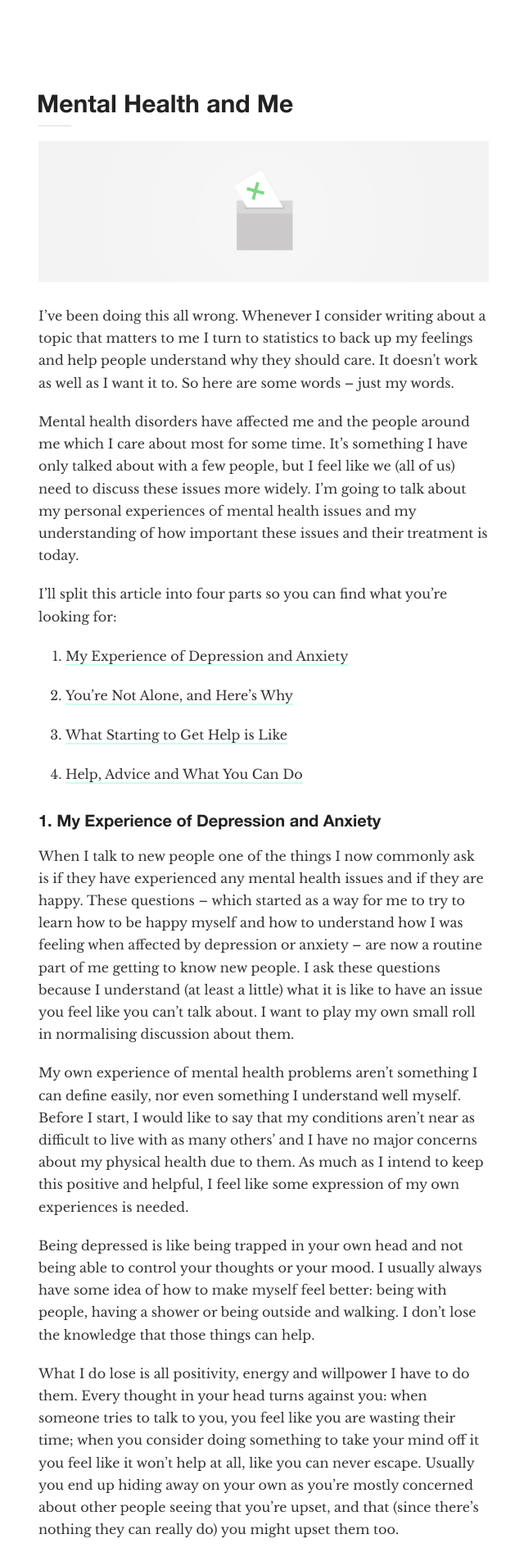
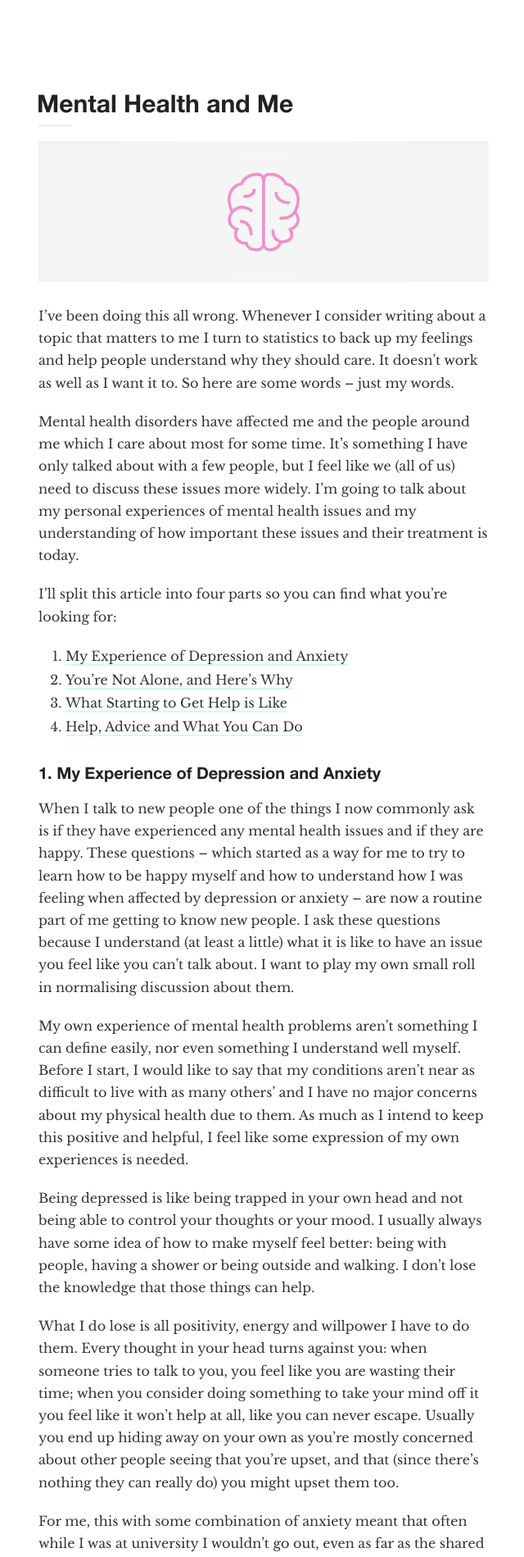
Before and after one commit to gmph/gmph.github.io, a Jekyll site: the page built from _posts/2015-08-09-mentalhealth.md, in a window 1280 px wide. Shown: the top 1899 px of the page at 82% size, without its empty margins (318-958 px from the left). Built offline with Jekyll 4.4.1, drawn with Linux system fonts in a browser that asks for light colours; nearby versions of some CDN libraries; comment, search, counter and statistics services are not loaded.

Commit message:
Mental Health image added

```diff
--- a/_posts/2015-08-09-mentalhealth.md
+++ b/_posts/2015-08-09-mentalhealth.md
@@ -8,7 +8,7 @@ format: markdown
 version: 0.2
 ---
 
-![Test Image]({{ site.url }}/res/posts/vote.png)
+![Mental Health and Me]({{ site.url }}/res/posts/brain.png)
 
 I've been doing this all wrong. Whenever I consider writing about a topic that matters to me I turn to statistics to back up my feelings and help people understand why they should care. It doesn't work as well as I want it to. So here are some words – just my words.
 
@@ -17,11 +17,8 @@ Mental health disorders have affected me and the people around me which I care a
 I'll split this article into four parts so you can find what you're looking for:
 
 1. [My Experience of Depression and Anxiety](#experience)
-
 2. [You're Not Alone, and Here's Why](#notalone)
-
 3. [What Starting to Get Help is Like](#gettinghelp)
-
 4. [Help, Advice and What You Can Do](#advice)
 
 <h2 id="experience">1. My Experience of Depression and Anxiety</h2>
```
Also changed, not shown: _posts/2015-05-02-vote.md (+1 -1 lines), res/posts/brain.png (added).
